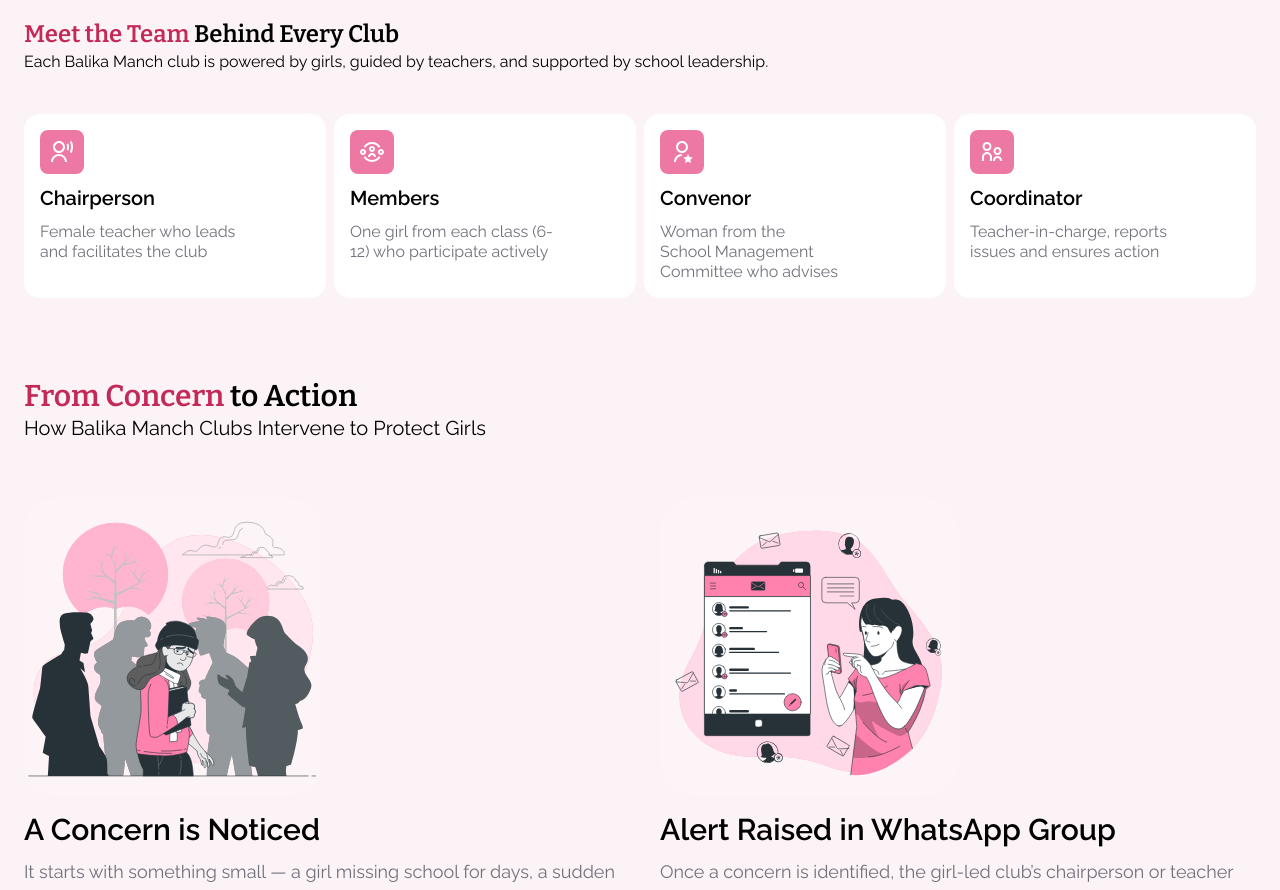
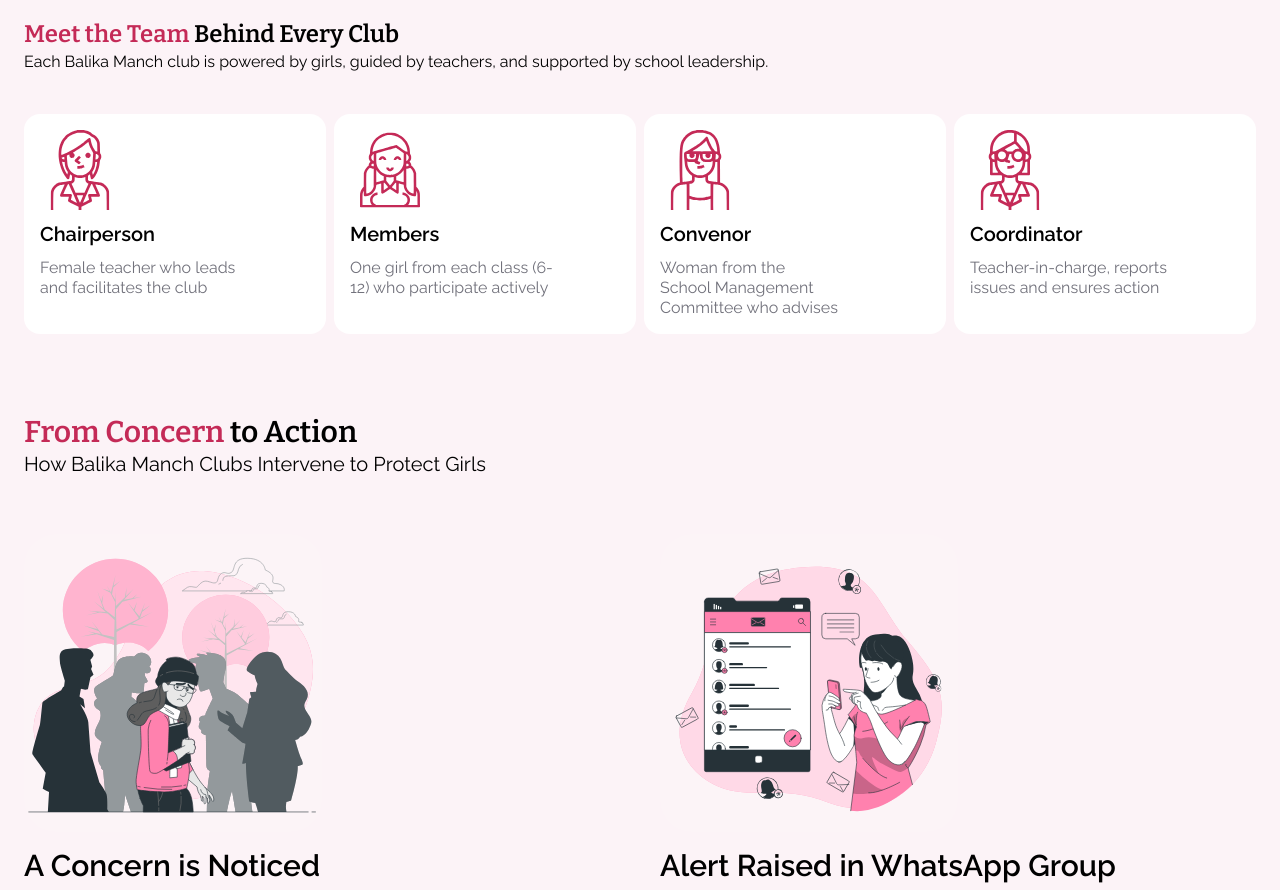
Before and after one commit to joy-dey/balika-manch, a SvelteKit app: page / in a window 1280 px wide. Shown: the part 2640-3530 px from the top of the page. Built offline with nearby package versions, Linux system fonts and the light colour scheme.

Commit message:
refactor(team-composition): update team composition to use new images

```diff
--- a/src/routes/+page.svelte
+++ b/src/routes/+page.svelte
@@ -39,22 +39,22 @@
 
 	const teamComposition = [
 		{
-			image: 'icons/voice-icon.svg',
+			image: 'image/chairperson.svg',
 			title: 'Chairperson',
 			description: 'Female teacher who leads and facilitates the club'
 		},
 		{
-			image: 'icons/community-icon.svg',
+			image: 'image/school-girl.svg',
 			title: 'Members',
 			description: 'One girl from each class (6-12) who participate actively'
 		},
 		{
-			image: 'icons/star-user.svg',
+			image: 'image/convenor.svg',
 			title: 'Convenor',
 			description: 'Woman from the School Management Committee who advises'
 		},
 		{
-			image: 'icons/parent.svg',
+			image: 'image/coordinator.svg',
 			title: 'Coordinator',
 			description: 'Teacher-in-charge, reports issues and ensures action'
 		}
@@ -367,11 +367,9 @@
 			<div class="grid grid-cols-1 py-10">
 				<div class="grid grid-cols-1 gap-2 md:grid-cols-4">
 					{#each teamComposition as { image, title, description }}
-						<div class=" space-y-2.5 rounded-2xl bg-white p-4">
-							<div
-								class="bg-maroon-flush-400 flex h-11 w-11 items-center justify-center rounded-lg"
-							>
-								<img src={image} alt="" class="h-6 w-6" />
+						<div class="space-y-2.5 rounded-2xl bg-white p-4">
+							<div class="rounded-lg">
+								<img src={image} alt="" class="h-20 w-20" />
 							</div>
 							<p class="text-xl font-semibold">{title}</p>
 							<span class="block leading-tight text-balance text-zinc-500">{description}</span>
```
